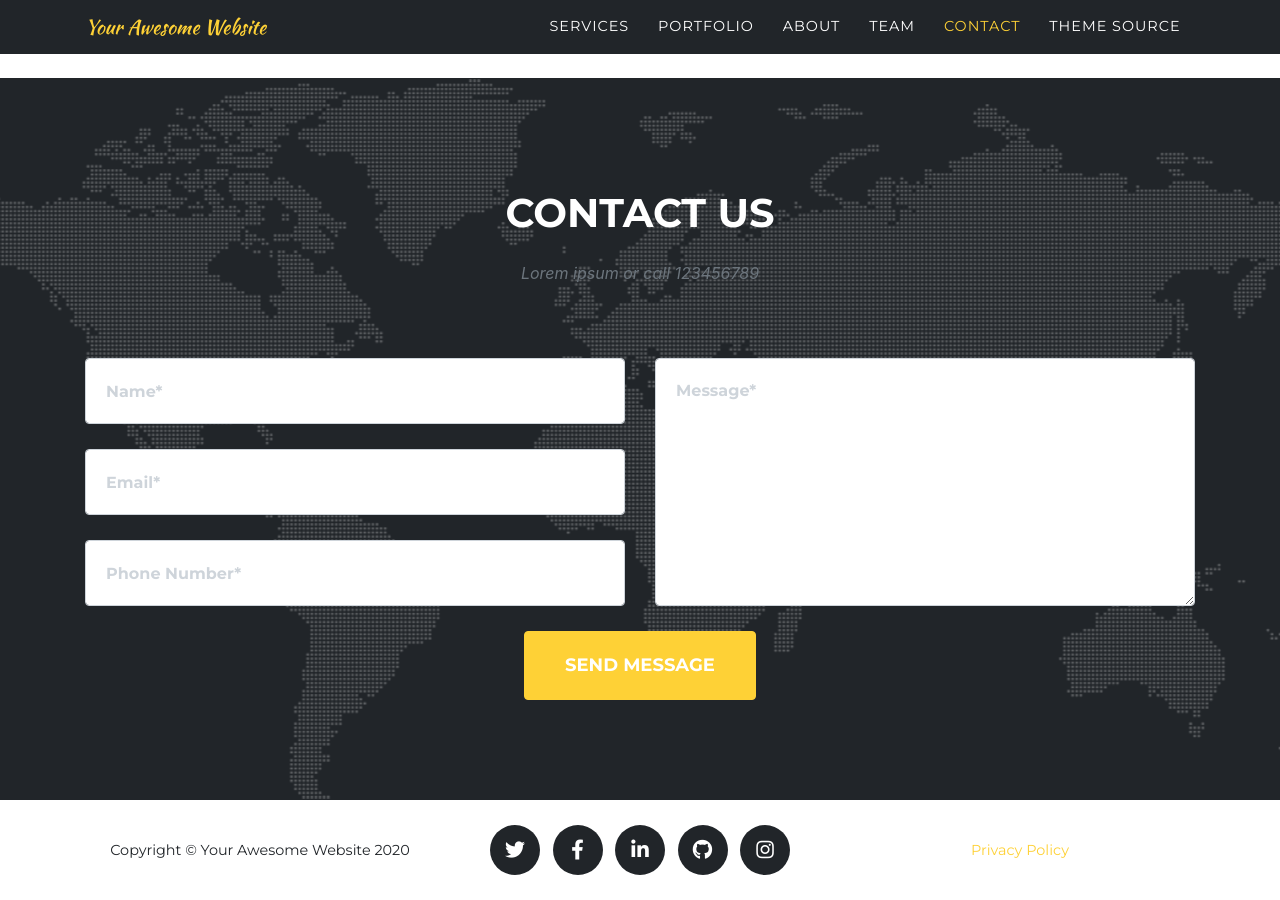
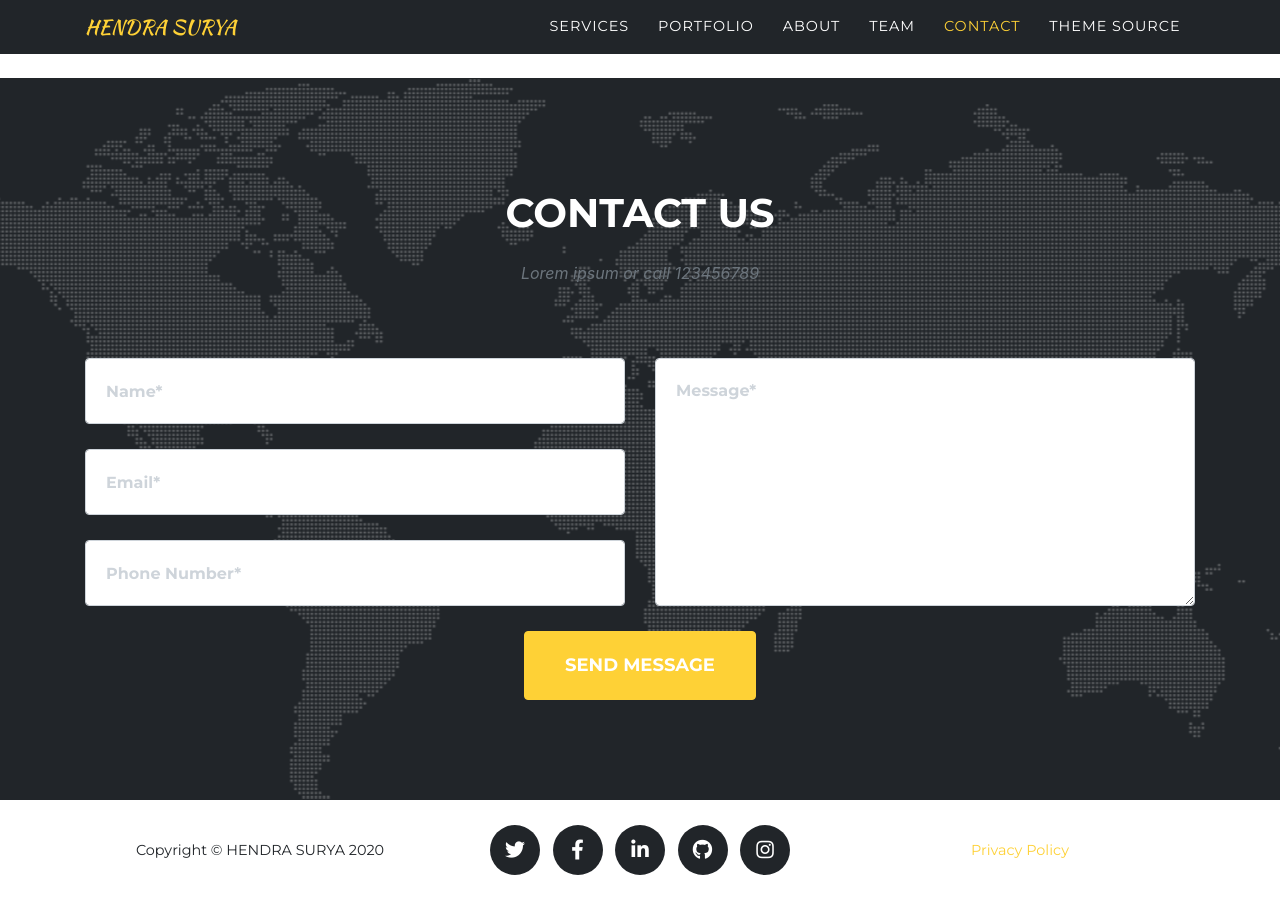
Before and after one commit to HendraSurya/hendrasurya.github.io, a Jekyll site: the page built from index.md, in a window 1280 px wide and 900 px high, scrolled down 5261 px. Built offline with Jekyll 4.4.1, drawn with Linux system fonts in a browser that asks for light colours; some web fonts are replaced.

Commit message:
Update _config.yml

```diff
--- a/_config.yml
+++ b/_config.yml
@@ -13,13 +13,13 @@
 
 theme: jekyll-agency
 
-url    : "" # the base hostname & protocol for your site, e.g. http://example.com
+url    : "https://hendrasurya.github.io/" # the base hostname & protocol for your site, e.g. http://example.com
 baseurl: "" # the subpath of your site, e.g. /blog
 
-title      : Your Awesome Website
-email      : your-email@example.com #this is also the email contact forms will go to
-description: "Site description"
-author     : Your Name
+title      : HENDRA SURYA
+email      : mail@hendrasurya.com #this is also the email contact forms will go to
+description: "Hendra Surya Portofolio"
+author     : Hendra Surya
 # logo:     #optional, defaults to site title
   # path: assets\img\clients\creative-market.jpg
   # height: 60 #height in px, defaults to 52px
```
